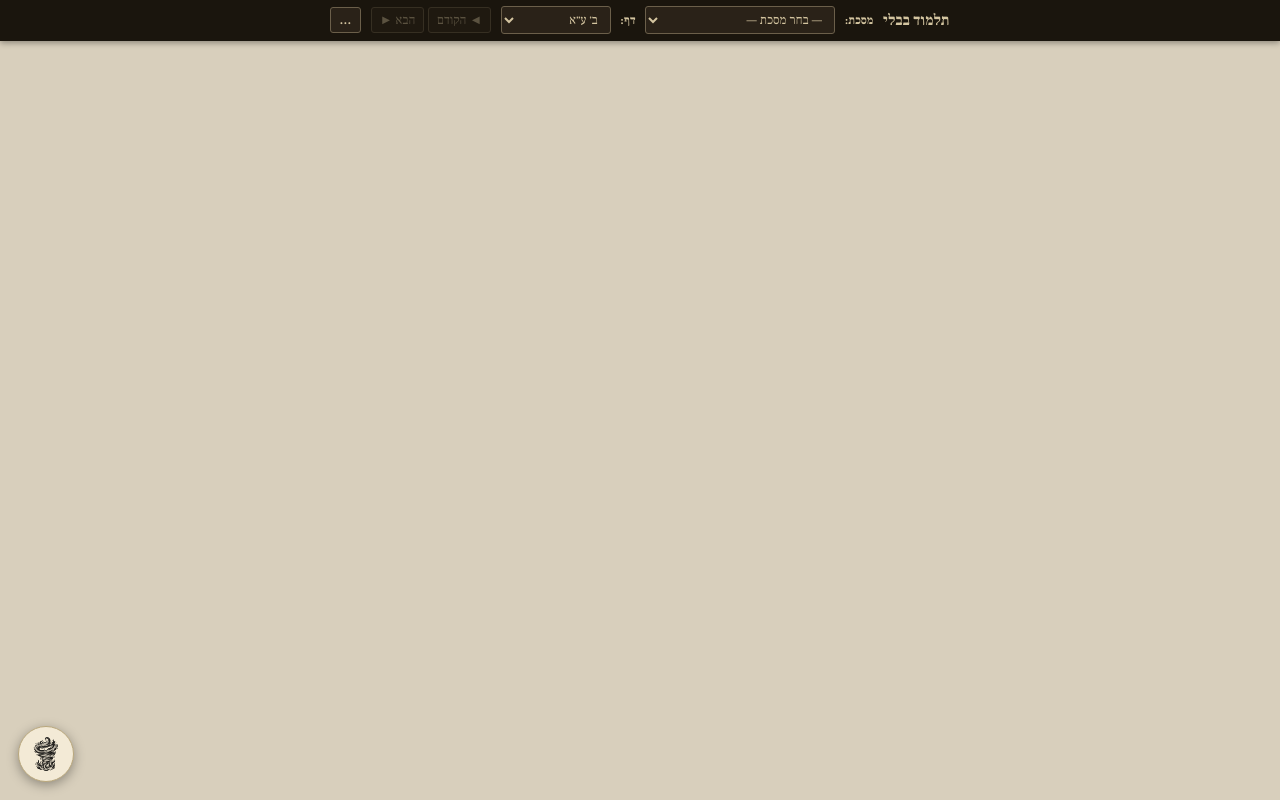
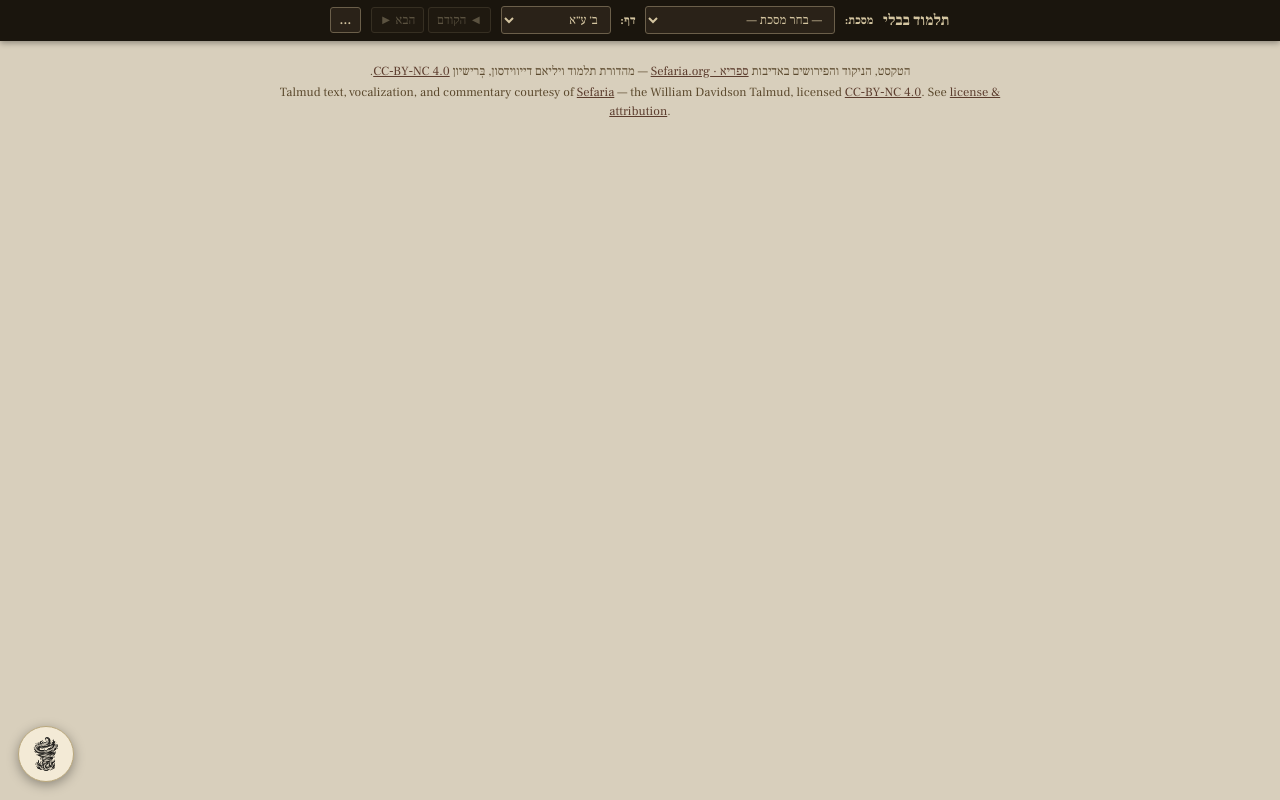
Before and after one commit to eladraz/vilna-daf, a plain HTML site: page index.html in a window 1280 px wide. Drawn offline with Linux system fonts and the light colour scheme.

Commit message:
Prominent Sefaria attribution (footer, README, LICENSE)
Sefaria is the foundation of this project, and its text license requires
visible attribution. Add it everywhere:

- index.html: a site footer (bilingual he/en) crediting Sefaria with
  links to sefaria.org, the CC-BY-NC 4.0 license, and LICENSE.md; styled
  in css/daf.css and kept clear of the AI panel in css/chavruta.css.
- README.md: "Powered by Sefaria" credits section stating the dependency,
  the William Davidson / Steinsaltz source, the CC-BY-NC terms, and the
  requirement to preserve attribution.
- LICENSE.md: "Powered by Sefaria" framing plus a required-attribution
  section (must keep the footer credit, must link back, no commercial use
  of the text), linking sefaria.org/terms.

Signed-off-by: Elad Raz <e@eladraz.com>

```diff
--- a/css/chavruta.css
+++ b/css/chavruta.css
@@ -72,7 +72,8 @@
     margin-right: var(--chv-panel-w, 380px);
     transition: margin-right 200ms ease-out;
   }
-  body.chv-panel-open .nav-bar { padding-right: var(--chv-panel-w, 380px); }
+  body.chv-panel-open .nav-bar,
+  body.chv-panel-open .site-footer { padding-right: var(--chv-panel-w, 380px); }
   body.chv-panel-open #context-sidebar.side-right {
     right: calc(14px + var(--chv-panel-w, 380px));
     width: min(390px, calc(100vw - var(--chv-panel-w, 380px) - 28px));
--- a/css/daf.css
+++ b/css/daf.css
@@ -380,6 +380,21 @@ sup.ref-key.key-to { color: #3d2e5c; }
   .page-sheet { margin: 0.25rem auto; }
 }
 
+/* ── Site footer: Sefaria attribution (required text credit) ── */
+.site-footer {
+  max-width: var(--page-max-w);
+  margin: 0.6rem auto 1.4rem;
+  padding: 0.6rem 1rem;
+  text-align: center;
+  font-family: var(--font-gemara);
+  font-size: 0.78rem;
+  line-height: 1.5;
+  color: #5c4a2e;
+}
+.site-footer p { margin: 0.15rem 0; }
+.site-footer a { color: #5c3d2e; text-decoration: underline; }
+.site-footer a:hover { color: var(--ink); }
+
 /* ── Print ──────────────────────────────────────────────── */
 @media print {
   body { background: white; }
--- a/index.html
+++ b/index.html
@@ -53,6 +53,25 @@
   <!-- Daf Content Area                                       -->
   <!-- ═══════════════════════════════════════════════════════ -->
   <main id="daf-content"></main>
+
+  <!-- ═══════════════════════════════════════════════════════ -->
+  <!-- Attribution (Sefaria — required text-license credit)   -->
+  <!-- ═══════════════════════════════════════════════════════ -->
+  <footer class="site-footer">
+    <p>
+      הטקסט, הניקוד והפירושים באדיבות
+      <a href="https://www.sefaria.org" target="_blank" rel="noopener">ספריא · Sefaria.org</a>
+      — מהדורת תלמוד ויליאם דייווידסון, בְּרישיון
+      <a href="https://creativecommons.org/licenses/by-nc/4.0/" target="_blank" rel="noopener">CC&#8209;BY&#8209;NC 4.0</a>.
+    </p>
+    <p lang="en" dir="ltr">
+      Talmud text, vocalization, and commentary courtesy of
+      <a href="https://www.sefaria.org" target="_blank" rel="noopener">Sefaria</a> —
+      the William Davidson Talmud, licensed
+      <a href="https://creativecommons.org/licenses/by-nc/4.0/" target="_blank" rel="noopener">CC&#8209;BY&#8209;NC 4.0</a>.
+      See <a href="LICENSE.md">license &amp; attribution</a>.
+    </p>
+  </footer>
 
   <!-- ═══════════════════════════════════════════════════════ -->
   <!-- Library + App                                          -->
```
Also changed, not shown: LICENSE.md, README.md.
